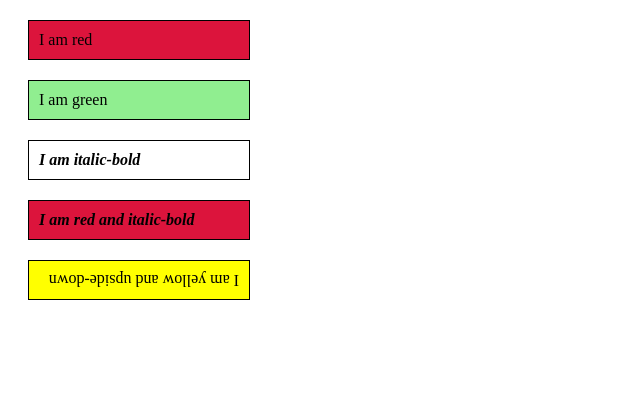
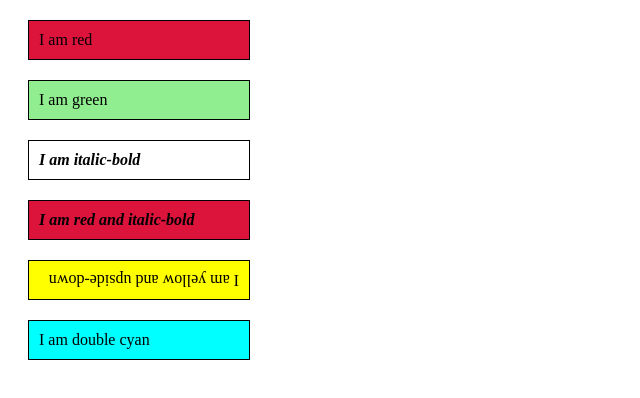
Before and after one commit to gg8351/vim-prj, a plain HTML site: page index.html in a window 1280 px wide. Shown: the whole page, without its empty margins (0-640 px from the left). Drawn offline with Linux system fonts and the light colour scheme.

Commit message:
Added more examples and changed old ones.

```diff
--- a/index.html
+++ b/index.html
@@ -10,5 +10,6 @@
         <div class="italic-bold">I am italic-bold</div>
         <div class="red italic-bold">I am red and italic-bold</div>
         <div id="upside-down" class="yellow">I am yellow and upside-down</div>
+        <div class="cyan">I am double cyan</div>
     </body>
 </html>
--- a/style/main.css
+++ b/style/main.css
@@ -10,7 +10,6 @@ background-color: crimson;
 .green {
 background-color: lightgreen;
 }
-.italic-bold {
-font-style: italic;
-font-weight: bold;
+.cyan {
+    background-color: cyan;
 }
--- a/style/other.css
+++ b/style/other.css
@@ -4,3 +4,10 @@ background-color: yellow;
 #upside-down {
 transform: rotate(0.5turn);
 }
+.cyan {
+background-color: cyan;
+}
+.italic-bold {
+font-style: italic;
+font-weight: bold;
+}
```
Also changed, not shown: 1 other file.
